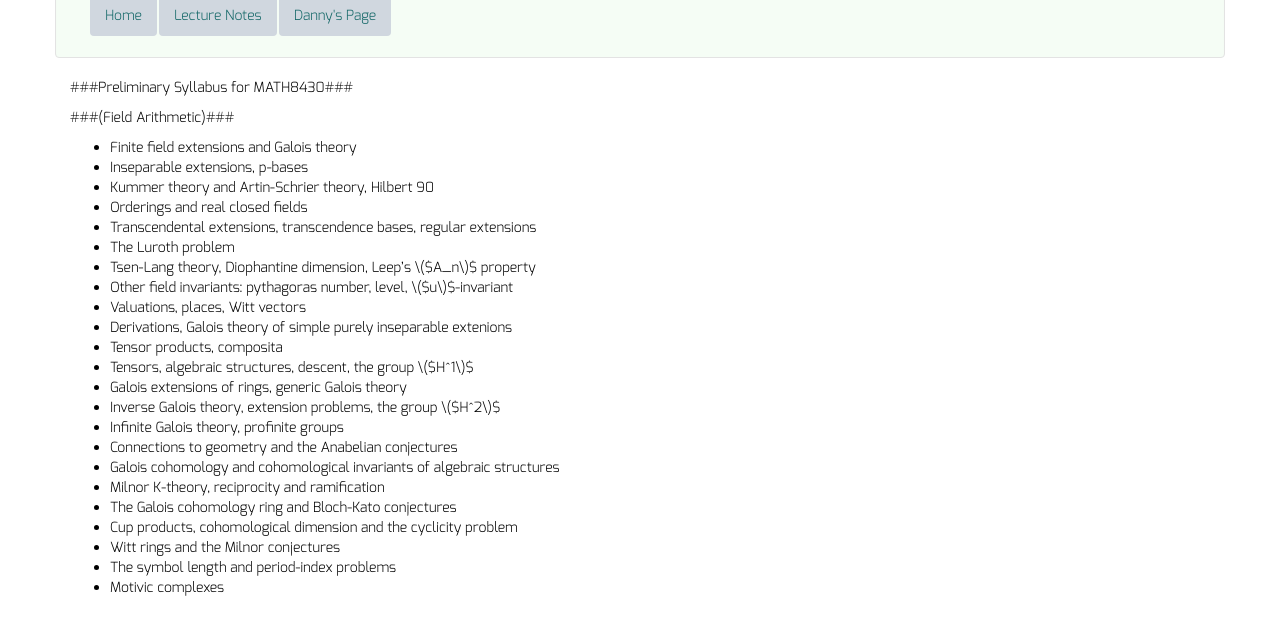
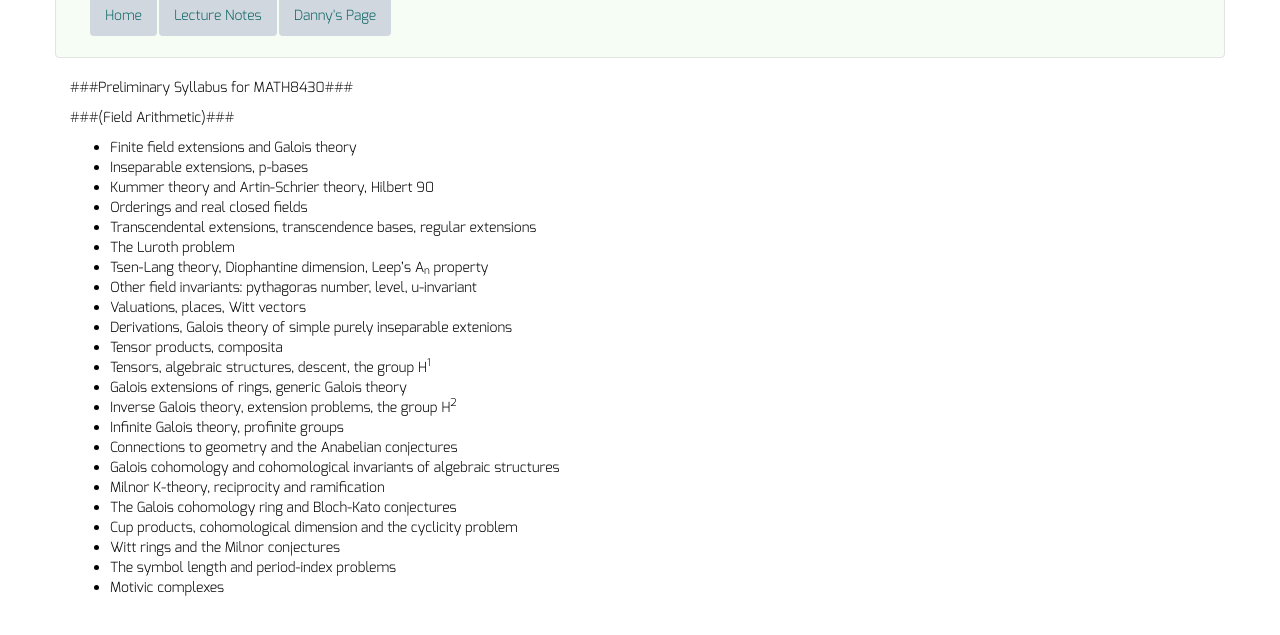
Before and after one commit to dkrashen/fa, a Jekyll site: the page built from fa_syllabus.md, in a window 1280 px wide, cut to the strip 204-839 px from the top of the page. Built offline with Jekyll 4.4.1, drawn with Linux system fonts in a browser that asks for light colours; our own code applies the rules of GitHub Pages for plain Markdown files.

Commit message:
fix typesetting

```diff
--- a/fa_syllabus.md
+++ b/fa_syllabus.md
@@ -13,14 +8,14 @@ layout: default
  - Orderings and real closed fields
  - Transcendental extensions, transcendence bases, regular extensions
  - The Luroth problem
- - Tsen-Lang theory, Diophantine dimension, Leep's $$$A_n$$$ property
- - Other field invariants: pythagoras number, level, $$$u$$$-invariant
+ - Tsen-Lang theory, Diophantine dimension, Leep's A<sub>n</sub> property
+ - Other field invariants: pythagoras number, level, u-invariant
  - Valuations, places, Witt vectors
  - Derivations, Galois theory of simple purely inseparable extenions
  - Tensor products, composita
- - Tensors, algebraic structures, descent, the group $$$H^1$$$
+ - Tensors, algebraic structures, descent, the group H<sup>1</sup>
  - Galois extensions of rings, generic Galois theory
- - Inverse Galois theory, extension problems, the group $$$H^2$$$
+ - Inverse Galois theory, extension problems, the group H<sup>2</sup>
  - Infinite Galois theory, profinite groups
  - Connections to geometry and the Anabelian conjectures
  - Galois cohomology and cohomological invariants of algebraic structures
```
Also changed, not shown: other parts of fa_syllabus.md (+0 -5 lines).
